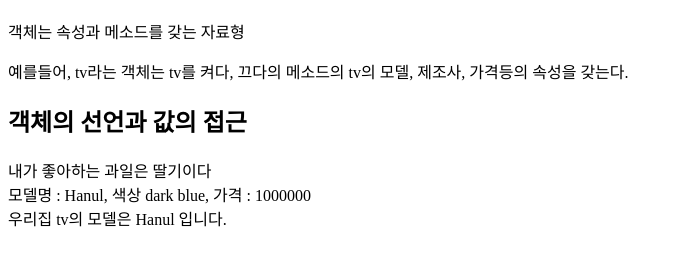
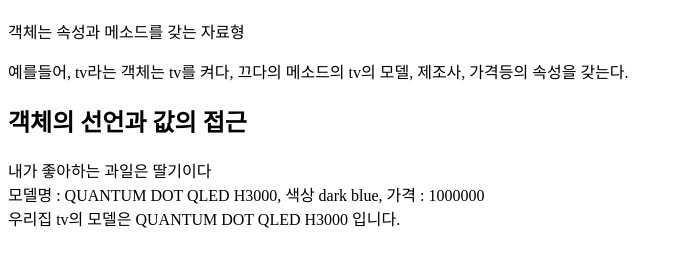
Before and after one commit to seonyeonghun/javascript-class, a plain HTML site: page chapter4/object2.html in a window 1280 px wide. Shown: the part 70-336 px from the top of the page, without its empty margins (0-683 px from the left). Drawn offline with Linux system fonts and the light colour scheme.

Commit message:
Update object2.html
tv 객체 프로퍼티 업데이트

```diff
--- a/chapter4/object2.html
+++ b/chapter4/object2.html
@@ -58,6 +58,7 @@
         }; // 객체선언 (리터럴)
 
         // 객체의 메소드 실행(=호출)
+        tv.model = "QUANTUM DOT QLED H3000";
         tv.info(); // tv 객체에 있는 info 라는 함수를 실행해! (정보를 보여줘!)
         document.write("우리집 tv의 모델은 "+tv.model+" 입니다.", "<br>");
     </script>
```
